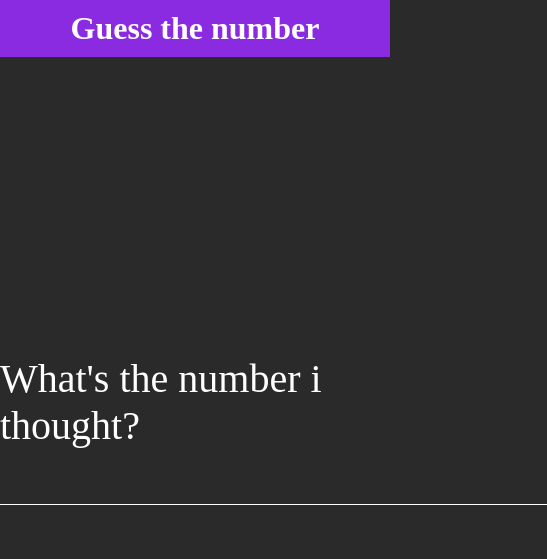
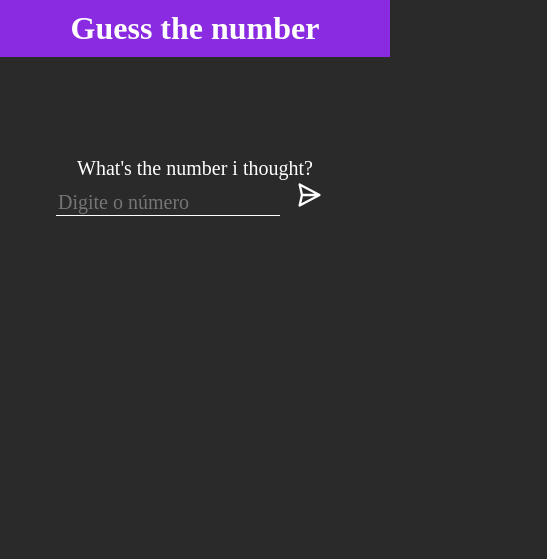
Before and after one commit to Josea4848/Guess-the-number-update, a plain HTML site: page index.html in a window 390 px wide. Shown: the whole page, 547 px wide, since content can reach past the window. Drawn offline with Linux system fonts and the light colour scheme; a web font is replaced by a local one.

Commit message:
Adição de media queries

```diff
--- a/assets/css/style.css
+++ b/assets/css/style.css
@@ -70,3 +70,69 @@ header {
 #result {
   visibility: hidden;
 }
+
+@media screen and (max-width:780px) {
+  #ask {
+    font-size: 30px;
+    display: block;
+  }
+
+  #user-input {
+    margin-top: 30px;
+    background-color: transparent;
+    border: none;
+    border-bottom: 1px solid white;
+    width: 400px;
+    font-size: 20px;
+  }
+
+  #user-input:focus {
+    outline: none;
+  }
+
+  #btn-send {
+    border-radius: 0;
+    width: 50px;
+    height: 30px;
+    background-color: transparent;
+    border: none;
+    overflow: hidden;
+  }
+}
+
+@media screen and (max-width:520px) {
+  #ask {
+    font-size: 20px;
+    display: block;
+  }
+
+  .main {
+    display: flex;
+    flex-direction: column;
+    margin-top: 100px;
+    align-items: center;
+  }
+
+
+  #user-input {
+    margin-top: 5px;
+    background-color: transparent;
+    border: none;
+    border-bottom: 1px solid white;
+    width: 220px;
+    font-size: 20px;
+  }
+
+  #user-input:focus {
+    outline: none;
+  }
+
+  #btn-send {
+    border-radius: 0;
+    width: 50px;
+    height: 30px;
+    background-color: transparent;
+    border: none;
+    overflow: hidden;
+  }
+}
```
